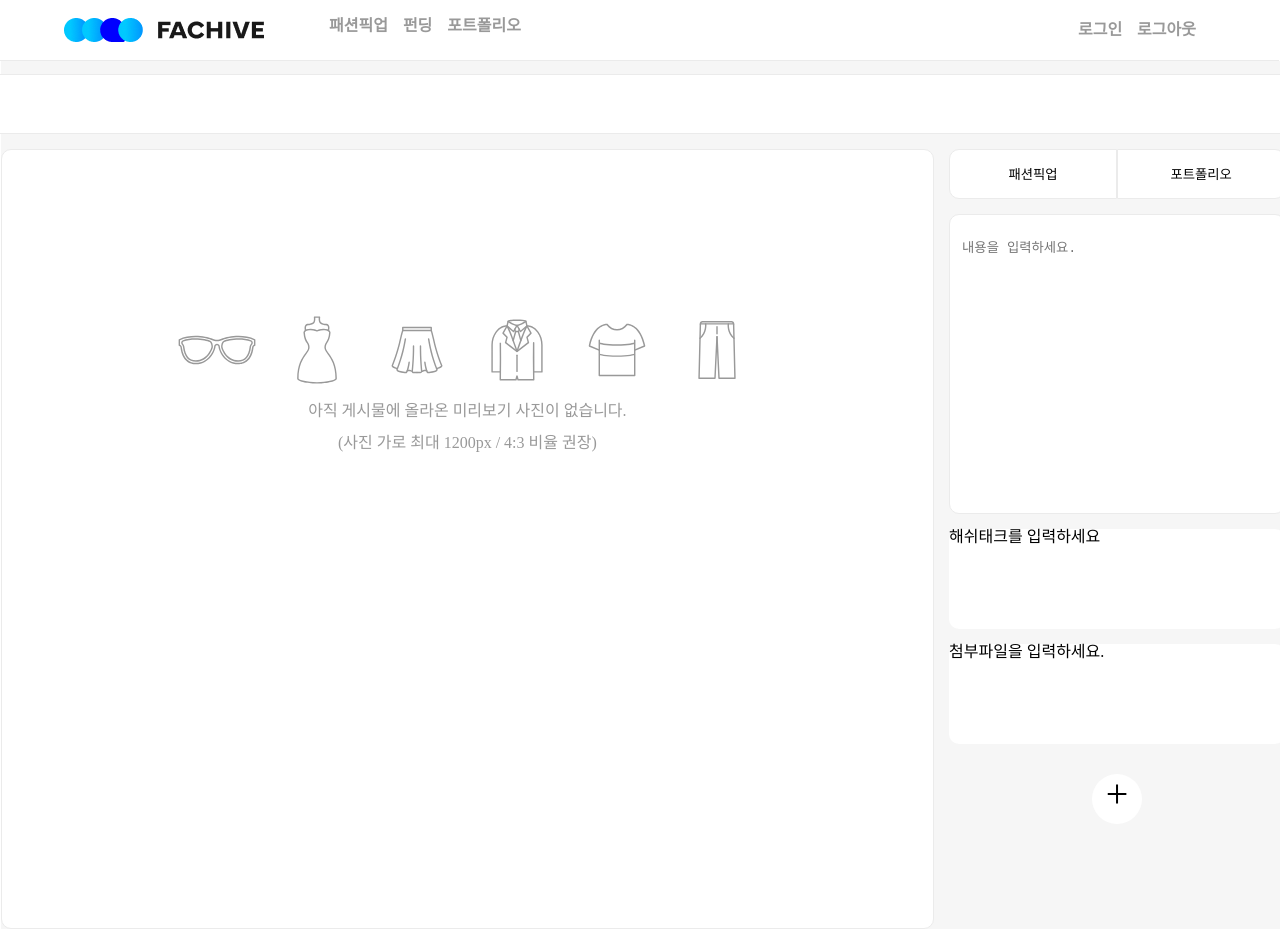
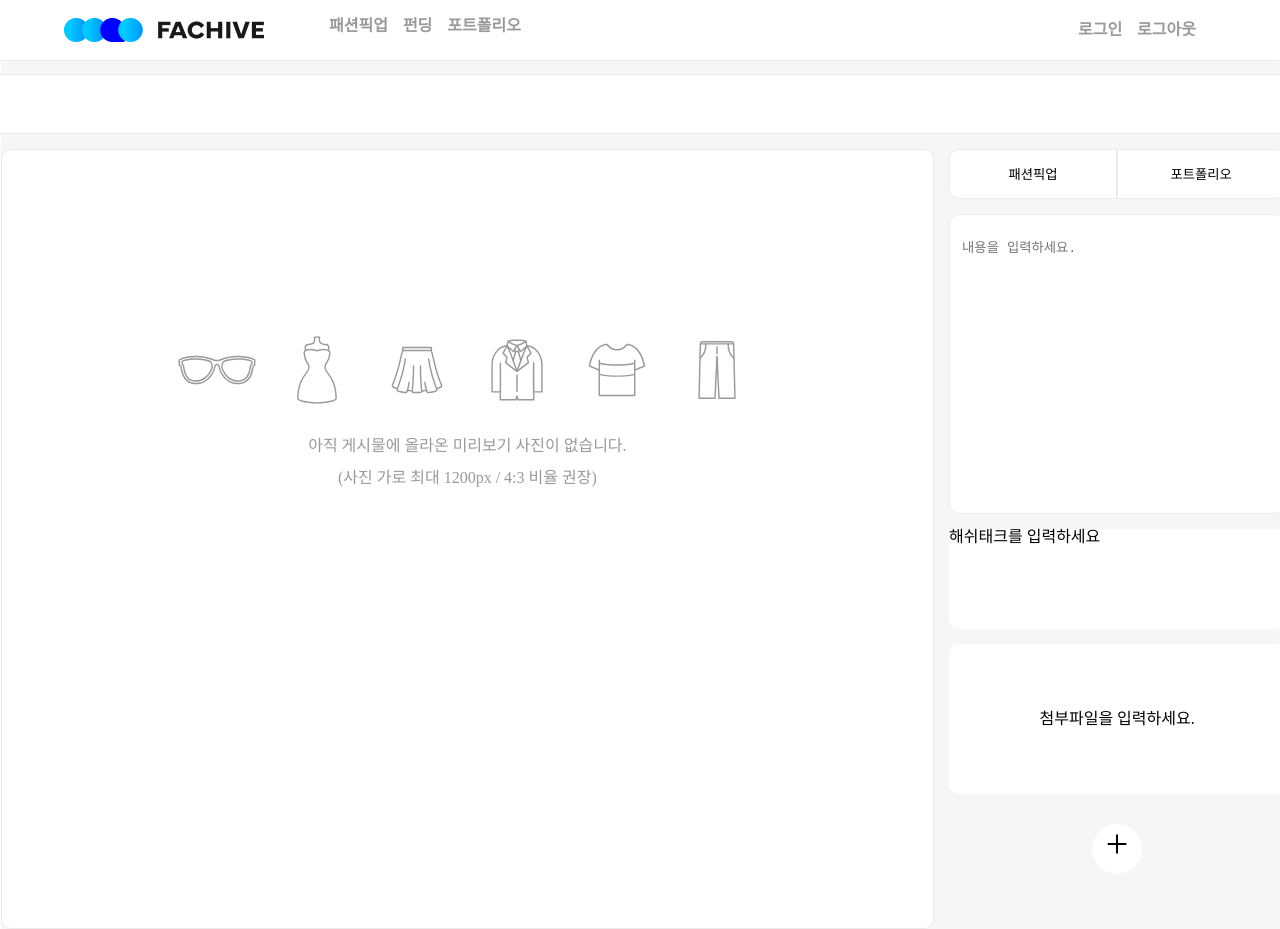
Before and after one commit to Fachive/Fachive_Project_Front, a React (Create React App) app: page /newpost in a window 1280 px wide. Shown: the top 929 px of the page. Built offline with nearby package versions, Linux system fonts and the light colour scheme.

Commit message:
feat: 이미지 추가 기능 추가

```diff
--- a/src/pages/Editor.tsx
+++ b/src/pages/Editor.tsx
@@ -1,37 +1,58 @@
-import { useState, useEffect } from 'react';
+import { useState, useEffect, MouseEvent, FormEvent } from 'react';
 import styled, { css } from 'styled-components';
 import { category as categoryList } from '../constants/editor';
 import { PostInfo } from '../types/fashionPage';
 import { accessory, dress, pants, skirt, suit, tshirts } from '../assets';
 const Editor = () => {
 	const previewImg: string[] = [accessory, dress, skirt, suit, tshirts, pants];
+	const [fileName, setFileName] = useState<string[]>([]);
 	const [postInfo, setPostInfo] = useState<PostInfo>({
 		category: '',
 		body: '',
 		title: '',
 		hashTag: [],
+		fileImage: [],
 	});
 
-	const categorySelcect = (e: any) => {
-		setPostInfo((prev) => ({ ...prev, category: e.target.id }));
+	const categorySelcect = (e: MouseEvent<HTMLDivElement, globalThis.MouseEvent>) => {
+		setPostInfo((prev) => ({ ...prev, category: (e.target as HTMLButtonElement).id }));
 	};
 
-	const changeTilte = (e: any) => {
-		setPostInfo((prev) => ({ ...prev, title: e.target.value }));
+	const changeTilte = (e: FormEvent<HTMLElement>) => {
+		setPostInfo((prev) => ({ ...prev, title: (e.target as HTMLInputElement).value }));
 	};
-	const changeBody = (e: any) => {
-		setPostInfo((prev) => ({ ...prev, body: e.target.value }));
+	const changeBody = (e: FormEvent<HTMLElement>) => {
+		setPostInfo((prev) => ({ ...prev, body: (e.target as HTMLInputElement).value }));
 	};
+
+	const fileAdd = (e: any) => {
+		setFileName((prev) => [...prev, e.target.files[0].name]);
+		setPostInfo((prev) => ({
+			...prev,
+			fileImage: [...prev.fileImage, URL.createObjectURL(e.target.files[0])],
+		}));
+	};
+	const deleteFile = (index: number) => {
+		console.log(index);
+	};
+
 	useEffect(() => {
 		console.log(postInfo);
-	}, [postInfo]);
+		console.log(fileName);
+	}, [postInfo, fileName]);
 	return (
 		<ContainerDiv>
-			<TitleSection onChange={changeTilte}>
+			<TitleSection onChange={(e) => changeTilte(e)}>
 				<TitleInput placeholder="제목을 입력하세요."></TitleInput>
 			</TitleSection>
 			<BodySection>
 				<PreviewDiv>
+					{postInfo.fileImage.length > 0 ? (
+						postInfo.fileImage.map((v) => {
+							return <PreviewImg src={v} alt=""></PreviewImg>;
+						})
+					) : (
+						<>
 							<ImgDiv>
 								{previewImg.map((v: string) => {
 									return <img src={v} alt="" width="100px" height="100px" />;
@@ -42,6 +63,8 @@ const Editor = () => {
 								<br />
 								(사진 가로 최대 1200px / 4:3 비율 권장)
 							</TextDiv>
+						</>
+					)}
 				</PreviewDiv>
 				<InfoDiv>
 					<CategoryDiv onClick={(e) => categorySelcect(e)}>
@@ -63,8 +86,28 @@ const Editor = () => {
 						<BodyInput placeholder="내용을 입력하세요."></BodyInput>
 					</BodyDiv>
 					<HashTagDiv>해쉬태크를 입력하세요</HashTagDiv>
-					<UploadDiv>첨부파일을 입력하세요.</UploadDiv>
-					<PlusDiv>+</PlusDiv>
+					<UploadDiv>
+						{fileName.length > 0 ? (
+							fileName.map((v, i) => {
+								return (
+									<div>
+										<div style={{ display: 'flex' }}>
+											<UploadItem>파일 : {v.length > 30 ? v.slice(0, 30) + '...' : v.slice(0, 30)}</UploadItem>{' '}
+											<button onClick={() => deleteFile(i)}>삭제</button>
+										</div>
+
+										{i === fileName.length - 1 ? '' : <Line></Line>}
+									</div>
+								);
+							})
+						) : (
+							<div style={{ alignItems: 'center', height: '150px', display: 'flex', justifyContent: 'center' }}>
+								첨부파일을 입력하세요.
+							</div>
+						)}
+					</UploadDiv>
+					<PlusDiv id="inputFile" type="file" accept="image/*" onChange={fileAdd}></PlusDiv>
+					<PlusLabel htmlFor="inputFile">+</PlusLabel>
 					{/* <CategoryDiv>
 						<CategoryItemLeftButton>패션픽업</CategoryItemLeftButton>
 						<CategoryItemRightButton raduis={'0px 10px 10px 0px'}>포트폴리오</CategoryItemRightButton>
@@ -75,15 +118,8 @@ const Editor = () => {
 	);
 };
 
-const PlusDiv = styled.div`
-	width: 50px;
-	height: 50px;
-	background-color: white;
-	border-radius: 50px;
-	margin: 30px 0px;
-	display: flex;
-	justify-content: center;
-	font-size: 40px;
+const PlusDiv = styled.input`
+	display: none;
 `;
 const ImgDiv = styled.div`
 	text-align: center;
@@ -97,6 +133,43 @@ const ContainerDiv = styled.div`
 	display: flex;
 	align-items: center;
 	flex-direction: column;
+`;
+const Line = styled.div`
+	border-bottom: 1px solid #ebebeb;
+`;
+const UploadItem = styled.div`
+	margin: 10px 0px;
+	padding: 5px 0px;
+	font-weight: 600;
+	font-size: 12px;
+	padding-left: 10px;
+	color: #595959;
+`;
+const UploadDiv = styled.div`
+	background-color: white;
+	display: flex;
+	flex-direction: column;
+	justify-content: center;
+	width: 336px;
+	margin-top: 15px;
+	border-radius: 10px;
+`;
+
+const PreviewImg = styled.img`
+	//object-fit: contain;
+	object-fit: cover;
+	width: 1000px;
+	height: 500px;
+`;
+const PlusLabel = styled.label`
+	width: 50px;
+	height: 50px;
+	background-color: white;
+	border-radius: 50px;
+	margin: 30px 0px;
+	display: flex;
+	justify-content: center;
+	font-size: 40px;
 `;
 const TextDiv = styled.div`
 	text-align: center;
@@ -137,11 +210,16 @@ const TitleInput = styled.input`
 
 const PreviewDiv = styled.div`
 	width: 1374px;
-
+	padding-top: 20px;
+	padding-bottom: 50px;
+	display: flex;
+	flex-direction: column;
 	background-color: white;
 	margin-top: 15px;
 	border: 1px solid #ebebeb;
 	border-radius: 10px;
+	align-items: center;
+	gap: 15px;
 `;
 const InfoDiv = styled.div`
 	width: 336px;
@@ -169,13 +247,6 @@ const BodyDiv = styled.div`
 	}
 `;
 
-const UploadDiv = styled.div`
-	background-color: white;
-	width: 336px;
-	height: 100px;
-	margin-top: 15px;
-	border-radius: 10px;
-`;
 const BodyInput = styled.textarea`
 	border: none;
 	resize: none;
@@ -189,7 +260,7 @@ const BodyInput = styled.textarea`
 const HashTagDiv = styled.div`
 	background-color: white;
 	width: 336px;
-	height: 100px;
+	min-height: 100px;
 	margin-top: 15px;
 	border-radius: 10px;
 `;
```
Lines whose indentation alone changed are shown as unchanged.
